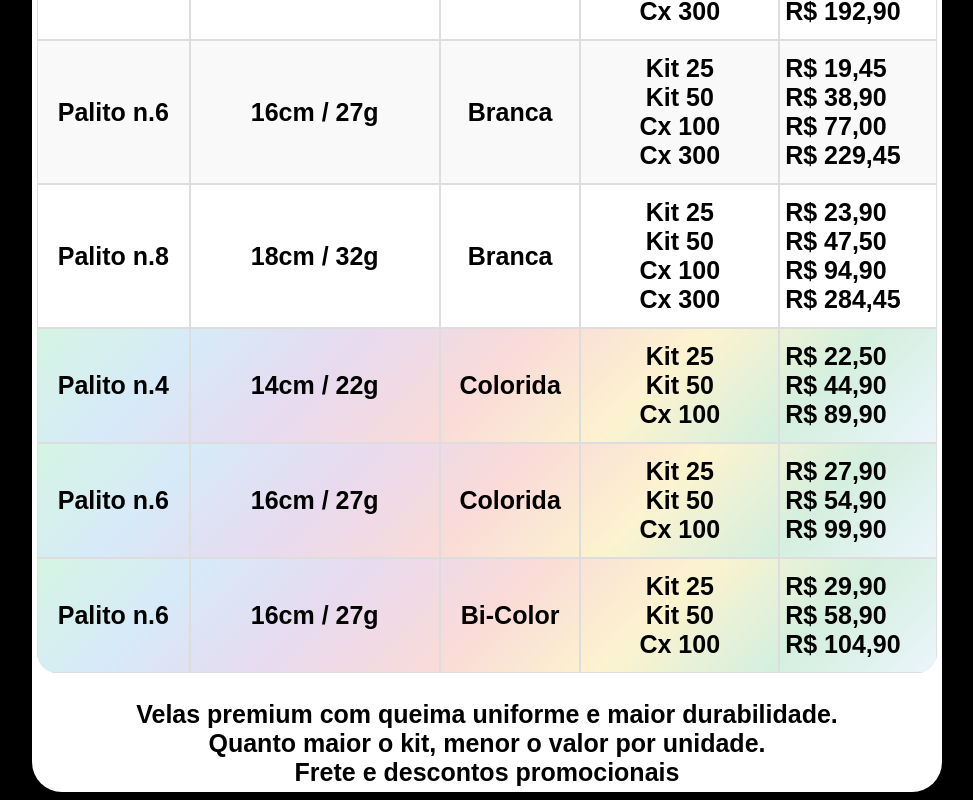
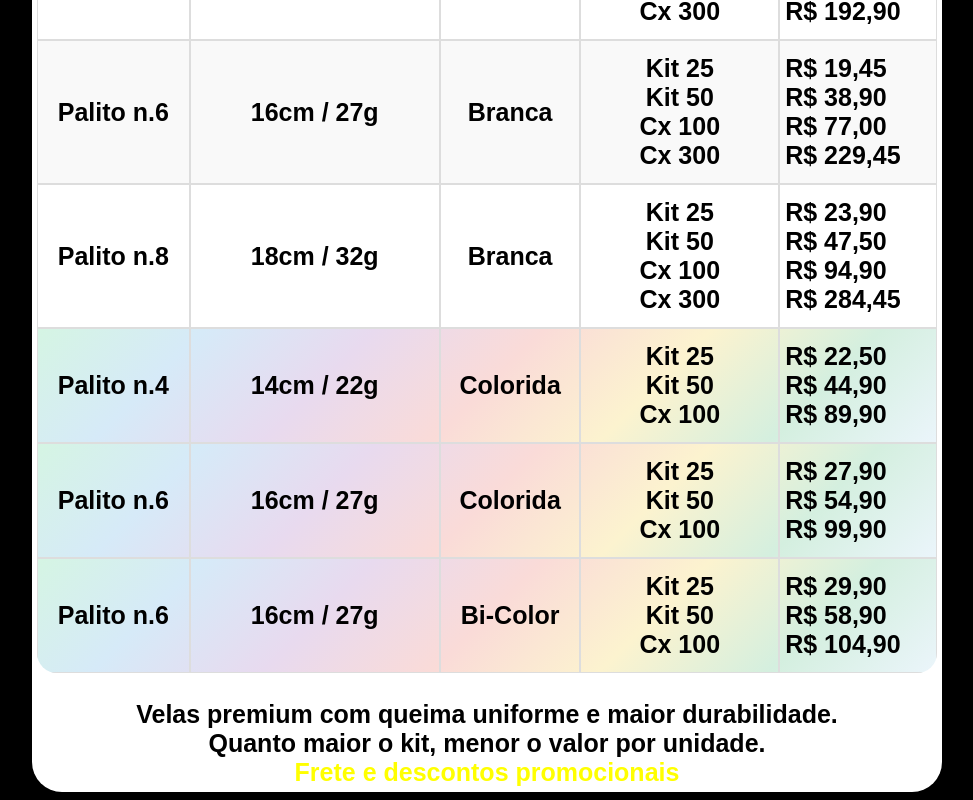
Before and after one commit to FilipeRabelo/tabela-precos-caminhosagrado, a plain HTML site: page index.html in a window 1280 px wide. Shown: the part 733-1533 px from the top of the page, without its empty margins (153-1126 px from the left). Drawn offline with Linux system fonts and the light colour scheme.

Commit message:
Atualizar o index.html

```diff
--- a/index.html
+++ b/index.html
@@ -217,7 +217,9 @@
     <div class="info">
       <small>Velas premium com queima uniforme e maior durabilidade.</small>
       <small>Quanto maior o kit, menor o valor por unidade.</small>
-      <small>Frete e descontos promocionais</small>
+      <small style="color: #ffff00">
+        Frete e descontos promocionais
+      </small>
     </div>
 
   </div>
```
